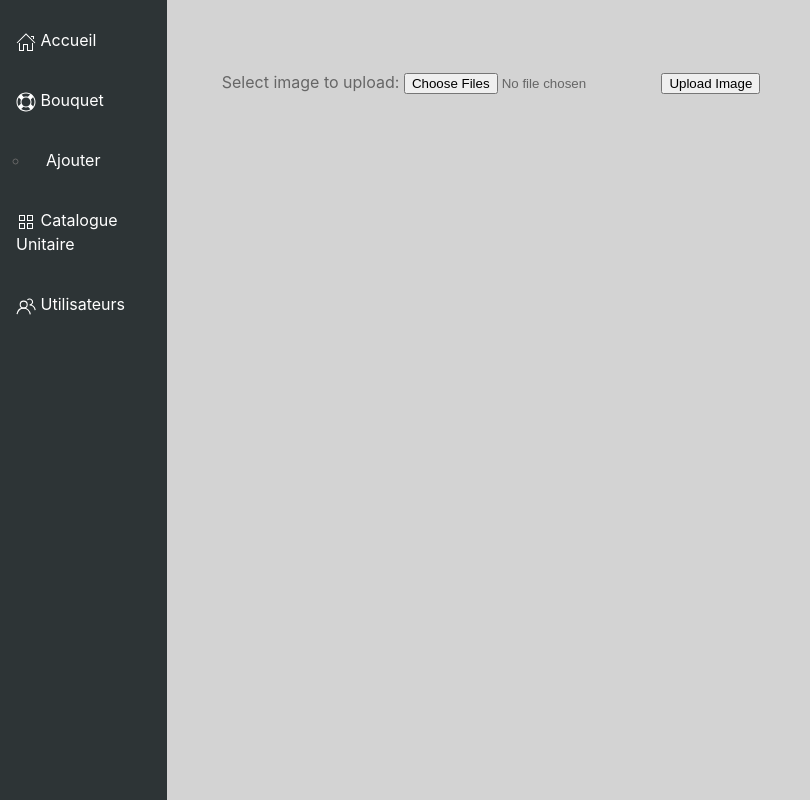
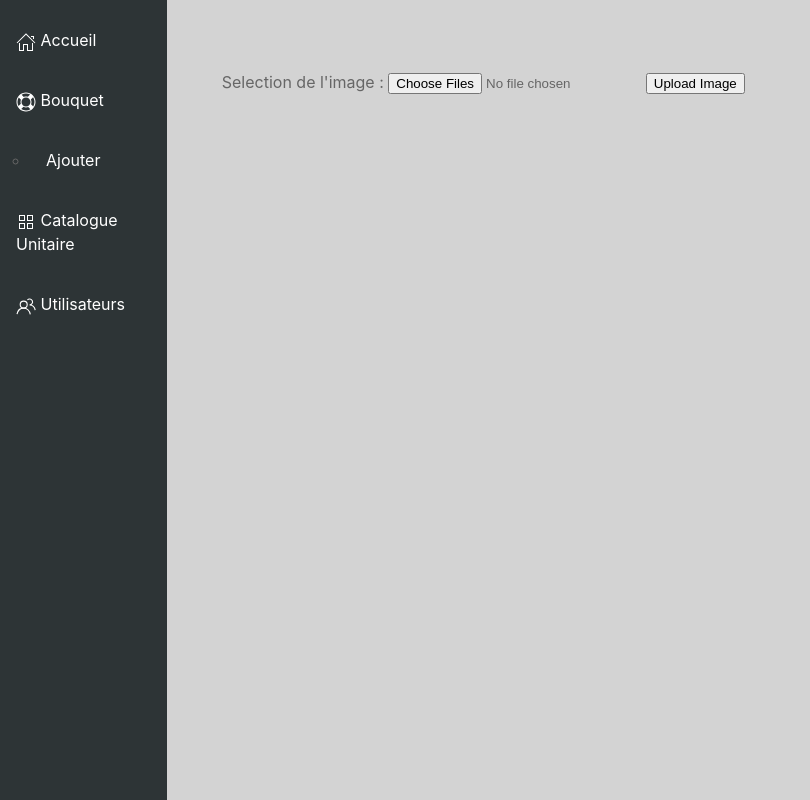
Before and after one commit to typhained/Strasbouquet, a PHP site: template src/View/Gallerie/index.html.twig in a window 1280 px wide. Shown: the whole page, without its empty margins (0-810 px from the left). Run offline with PHP 8.4, Linux system fonts and the light colour scheme; the template is opened without the code that fills it, so the values that code supplies are empty; some libraries are stand-ins or nearby versions.

Commit message:
update twig

```diff
--- a/src/View/Gallerie/upload.html.twig
+++ b/src/View/Gallerie/upload.html.twig
@@ -1,5 +1,5 @@
-<form action="upload.php" method="post" enctype="multipart/form-data">
-    Select image to upload:
+<form action="/Gallerie/upload" method="post" enctype="multipart/form-data">
+    Selection de l'image :
     <input type="file" name="fileToUpload" id="fileToUpload" multiple>
     <input type="submit" value="Upload Image" name="submit">
 </form>
```
Also changed, not shown: public/assets/uploads/monitor-1356059_960_720.jpg (added), src/View/Gallerie/index.html.twig (line endings or trailing spaces), 1 other file.
